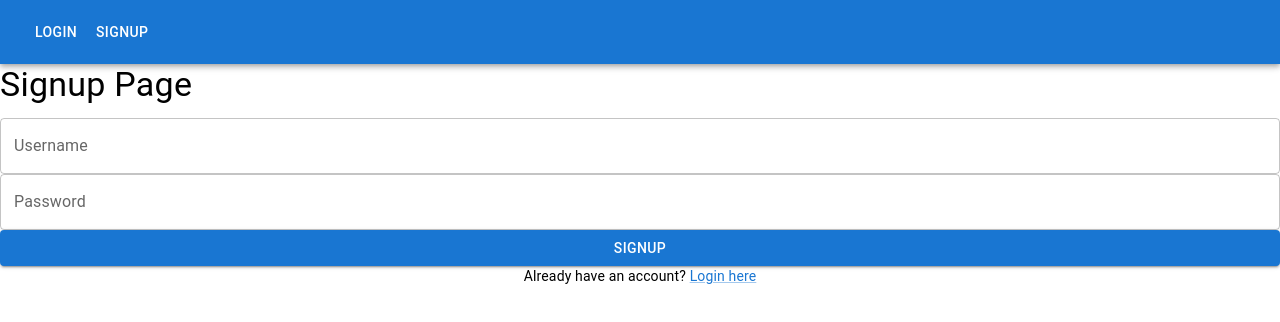
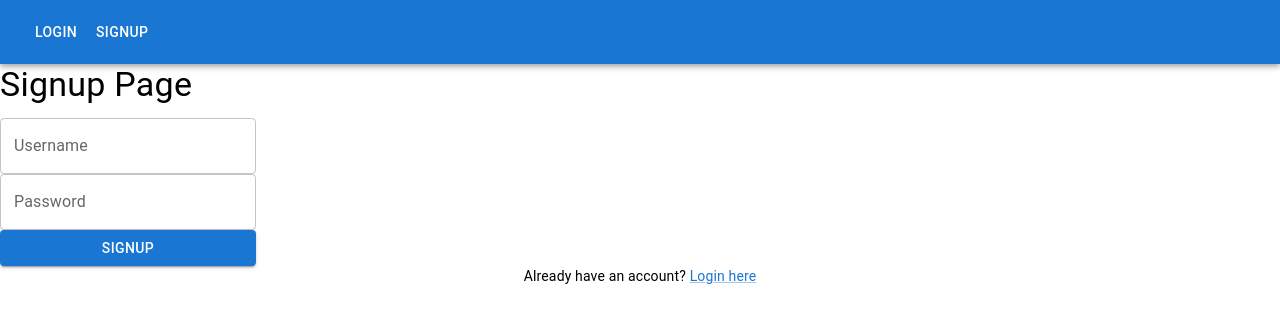
Before and after one commit to Aadi0706/Task_Management_System, a React (Create React App) app: page /signup in a window 1280 px wide. Shown: the top 322 px of the page. Built offline with nearby package versions, Linux system fonts and the light colour scheme; the HTML template or start-up script is replaced by a standard one.

Commit message:
Added some css

```diff
--- /dev/null
+++ b/src/Components/SignUp/SignUp.css
@@ -0,0 +1,13 @@
+.SignUpBox{
+    display: flex;
+    flex-direction: column;
+}
+.username{
+    width: 20%;
+}
+.password{
+    width: 20%;
+}
+.btnSignUp{
+   width: 20%;
+}
--- a/src/Components/SignUp/SignUp.jsx
+++ b/src/Components/SignUp/SignUp.jsx
@@ -2,6 +2,7 @@ import React, { useState } from 'react';
 import axios from 'axios';
 import { useNavigate } from 'react-router-dom';
 import { TextField, Button, Box, Typography, Link } from '@mui/material';
+import "./SignUp.css"
 
 const Signup = () => {
   const [username, setUsername] = useState('');
@@ -18,11 +19,11 @@ const Signup = () => {
   };
 
   return (
-    <Box>
+    <Box className="SignUpBox">
       <Typography variant="h4" gutterBottom>Signup Page</Typography>
-      <TextField label="Username" value={username} onChange={(e) => setUsername(e.target.value)} fullWidth />
-      <TextField label="Password" type="password" value={password} onChange={(e) => setPassword(e.target.value)} fullWidth />
-      <Button variant="contained" color="primary" onClick={handleSignup} fullWidth>Signup</Button>
+      <TextField label="Username" value={username} onChange={(e) => setUsername(e.target.value)} className="username" />
+      <TextField label="Password" type="password" value={password} onChange={(e) => setPassword(e.target.value)}  className='password'/>
+      <Button variant="contained" color="primary" onClick={handleSignup} className='btnSignUp' >Signup</Button>
       <Typography variant="body2" align="center">
         Already have an account? <Link href="/login">Login here</Link>
       </Typography>
```
